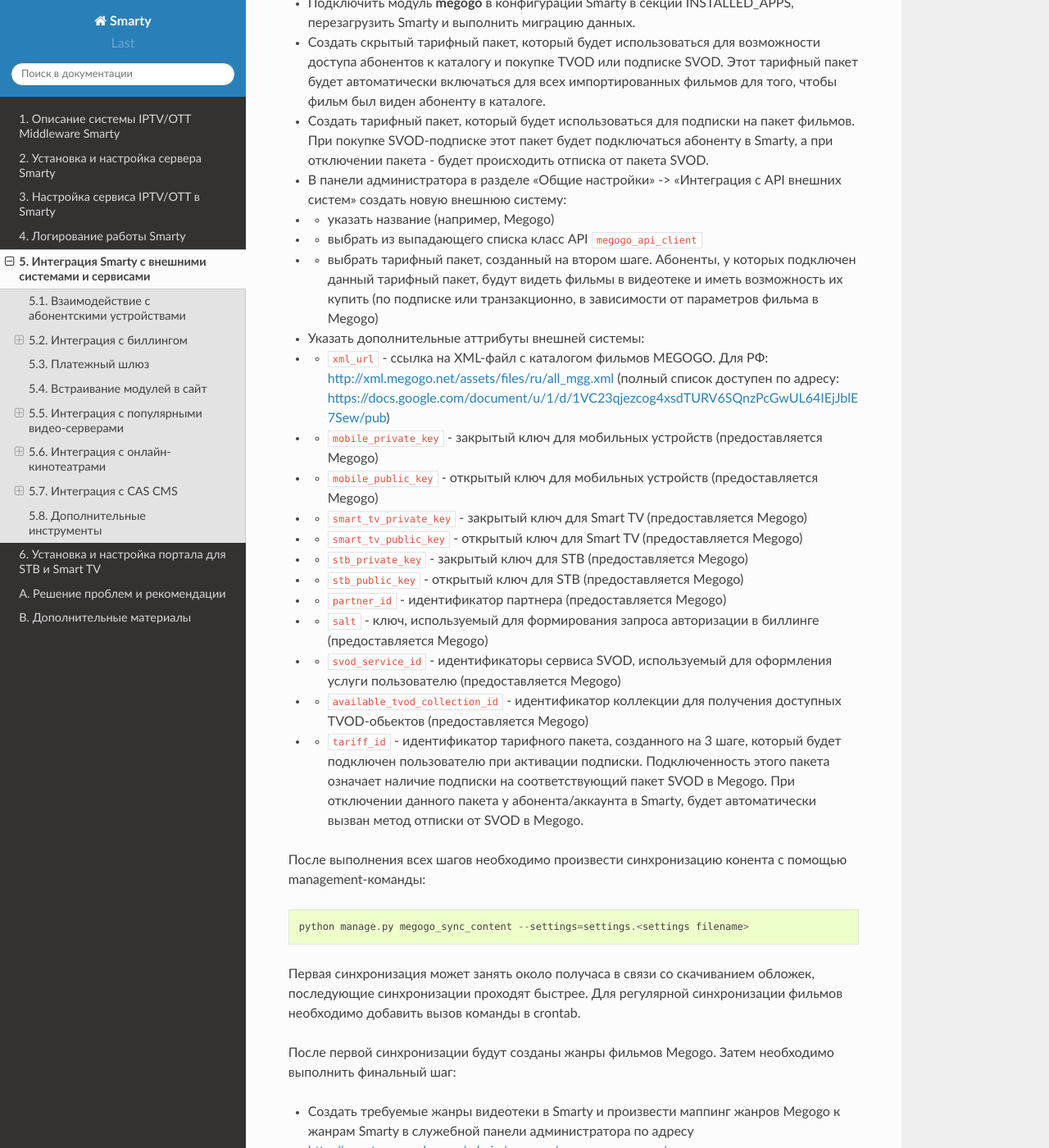
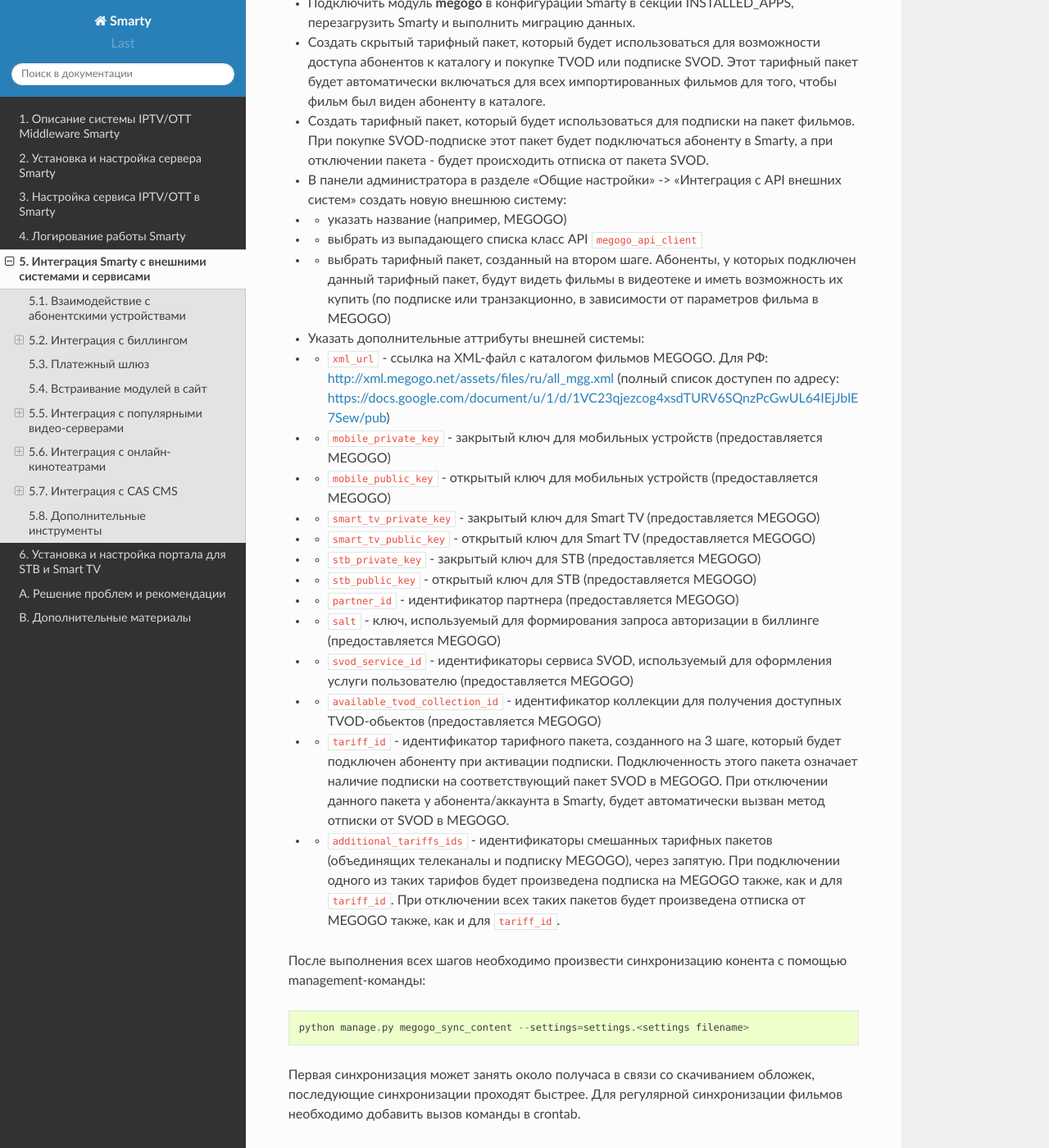
Before and after one commit to sergey-yakovlev/smarty-docs, a Sphinx documentation site: the page built from source/integration.rst, in a window 1280 px wide and 1400 px high, scrolled down 4643 px. Shown: the whole window at 82% size. Built offline with Sphinx 7.4.7 and the Read the Docs theme 2.0.0, drawn with Linux system fonts in a browser that asks for light colours; some of the changed text lies outside the part shown.

Commit message:
additional_tariffs_ids

```diff
--- a/source/integration.rst
+++ b/source/integration.rst
@@ -165,7 +165,7 @@
 5.6.1.1. Настройка модуля megogo
 ++++++++++++++++++++++++++++++++
 
-Для подключения интеграции с Megogo необходимо проделать следующие шаги:
+Для подключения интеграции с MEGOGO необходимо проделать следующие шаги:
 
 * Подключить модуль **megogo** в конфигурации Smarty в секции INSTALLED_APPS, перезагрузить Smarty и выполнить миграцию данных.
 * Создать скрытый тарифный пакет, который будет использоваться для возможности доступа абонентов к каталогу и покупке TVOD или подписке SVOD.
@@ -173,26 +173,29 @@
 * Создать тарифный пакет, который будет использоваться для подписки на пакет фильмов. При покупке SVOD-подписке этот пакет будет подключаться
   абоненту в Smarty, а при отключении пакета - будет происходить отписка от пакета SVOD.
 * В панели администратора в разделе "Общие настройки" -> "Интеграция с API внешних систем" создать новую внешнюю систему:
-* * указать название (например, Megogo)
+* * указать название (например, MEGOGO)
 * * выбрать из выпадающего списка класс API ``megogo_api_client``
 * * выбрать тарифный пакет, созданный на втором шаге. Абоненты, у которых подключен данный тарифный пакет,
     будут видеть фильмы в видеотеке и иметь возможность их купить (по подписке или транзакционно, в зависимости
-    от параметров фильма в Megogo)
+    от параметров фильма в MEGOGO)
 * Указать дополнительные аттрибуты внешней системы:
 * * ``xml_url`` - ссылка на XML-файл с каталогом фильмов MEGOGO. Для РФ: http://xml.megogo.net/assets/files/ru/all_mgg.xml (полный список доступен по адресу: https://docs.google.com/document/u/1/d/1VC23qjezcog4xsdTURV6SQnzPcGwUL64IEjJblE7Sew/pub)
-* * ``mobile_private_key`` - закрытый ключ для мобильных устройств (предоставляется Megogo)
-* * ``mobile_public_key`` - открытый ключ для мобильных устройств (предоставляется Megogo)
-* * ``smart_tv_private_key`` - закрытый ключ для Smart TV (предоставляется Megogo)
-* * ``smart_tv_public_key`` - открытый ключ для Smart TV (предоставляется Megogo)
-* * ``stb_private_key`` - закрытый ключ для STB (предоставляется Megogo)
-* * ``stb_public_key`` - открытый ключ для STB (предоставляется Megogo)
-* * ``partner_id`` - идентификатор партнера (предоставляется Megogo)
-* * ``salt`` - ключ, используемый для формирования запроса авторизации в биллинге (предоставляется Megogo)
-* * ``svod_service_id`` - идентификаторы сервиса SVOD, используемый для оформления услуги пользователю (предоставляется Megogo)
-* * ``available_tvod_collection_id`` - идентификатор коллекции для получения доступных TVOD-обьектов (предоставляется Megogo)
-* * ``tariff_id`` - идентификатор тарифного пакета, созданного на 3 шаге, который будет подключен пользователю при активации подписки.
-    Подключенность этого пакета означает наличие подписки на соответствующий пакет SVOD в Megogo. При отключении данного
-    пакета у абонента/аккаунта в Smarty, будет автоматически вызван метод отписки от SVOD в Megogo.
+* * ``mobile_private_key`` - закрытый ключ для мобильных устройств (предоставляется MEGOGO)
+* * ``mobile_public_key`` - открытый ключ для мобильных устройств (предоставляется MEGOGO)
+* * ``smart_tv_private_key`` - закрытый ключ для Smart TV (предоставляется MEGOGO)
+* * ``smart_tv_public_key`` - открытый ключ для Smart TV (предоставляется MEGOGO)
+* * ``stb_private_key`` - закрытый ключ для STB (предоставляется MEGOGO)
+* * ``stb_public_key`` - открытый ключ для STB (предоставляется MEGOGO)
+* * ``partner_id`` - идентификатор партнера (предоставляется MEGOGO)
+* * ``salt`` - ключ, используемый для формирования запроса авторизации в биллинге (предоставляется MEGOGO)
+* * ``svod_service_id`` - идентификаторы сервиса SVOD, используемый для оформления услуги пользователю (предоставляется MEGOGO)
+* * ``available_tvod_collection_id`` - идентификатор коллекции для получения доступных TVOD-обьектов (предоставляется MEGOGO)
+* * ``tariff_id`` - идентификатор тарифного пакета, созданного на 3 шаге, который будет подключен абоненту при активации подписки.
+    Подключенность этого пакета означает наличие подписки на соответствующий пакет SVOD в MEGOGO. При отключении данного
+    пакета у абонента/аккаунта в Smarty, будет автоматически вызван метод отписки от SVOD в MEGOGO.
+* * ``additional_tariffs_ids`` - идентификаторы смешанных тарифных пакетов (объединящих телеканалы и подписку MEGOGO), через запятую.
+    При подключении одного из таких тарифов будет произведена подписка на MEGOGO также, как и для ``tariff_id``.
+    При отключении всех таких пакетов будет произведена отписка от MEGOGO также, как и для ``tariff_id``.
 
 После выполнения всех шагов необходимо произвести синхронизацию конента с помощью management-команды: ::
 
```
